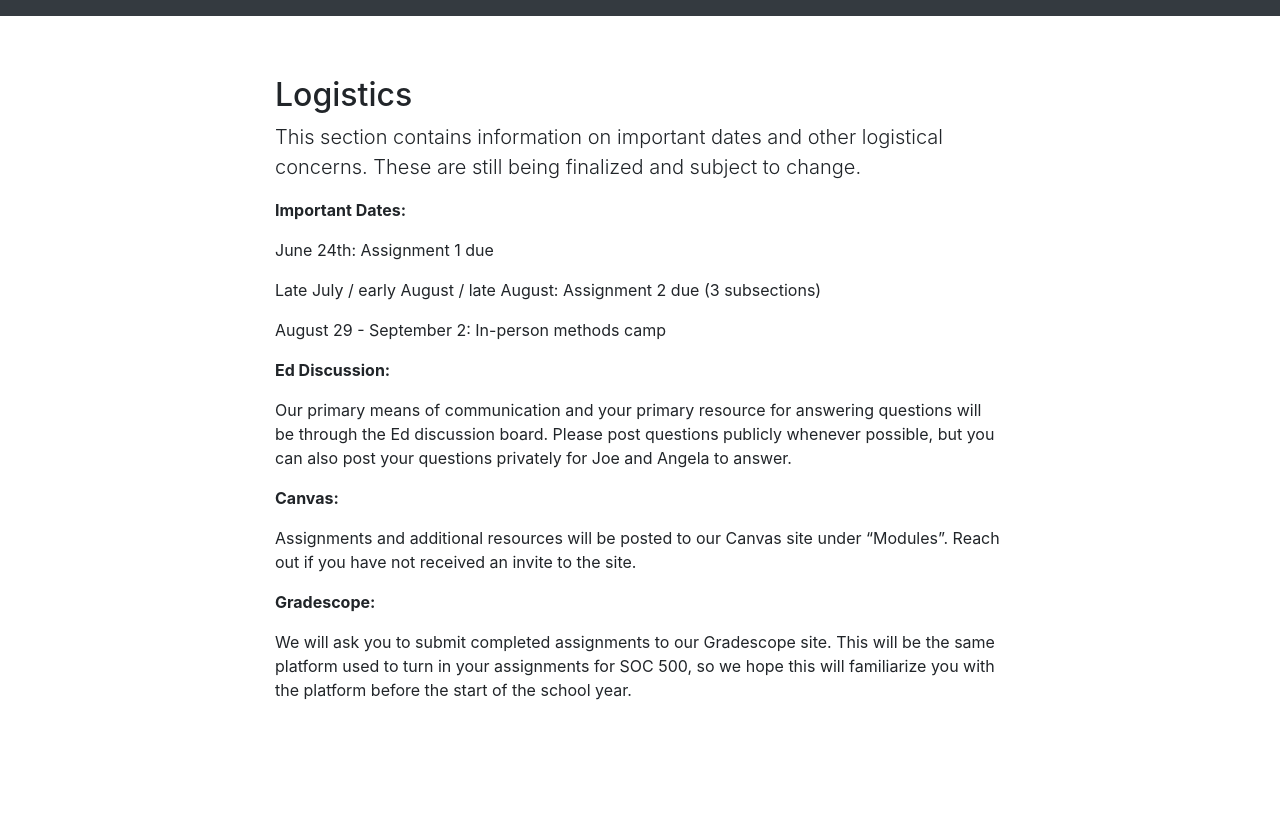
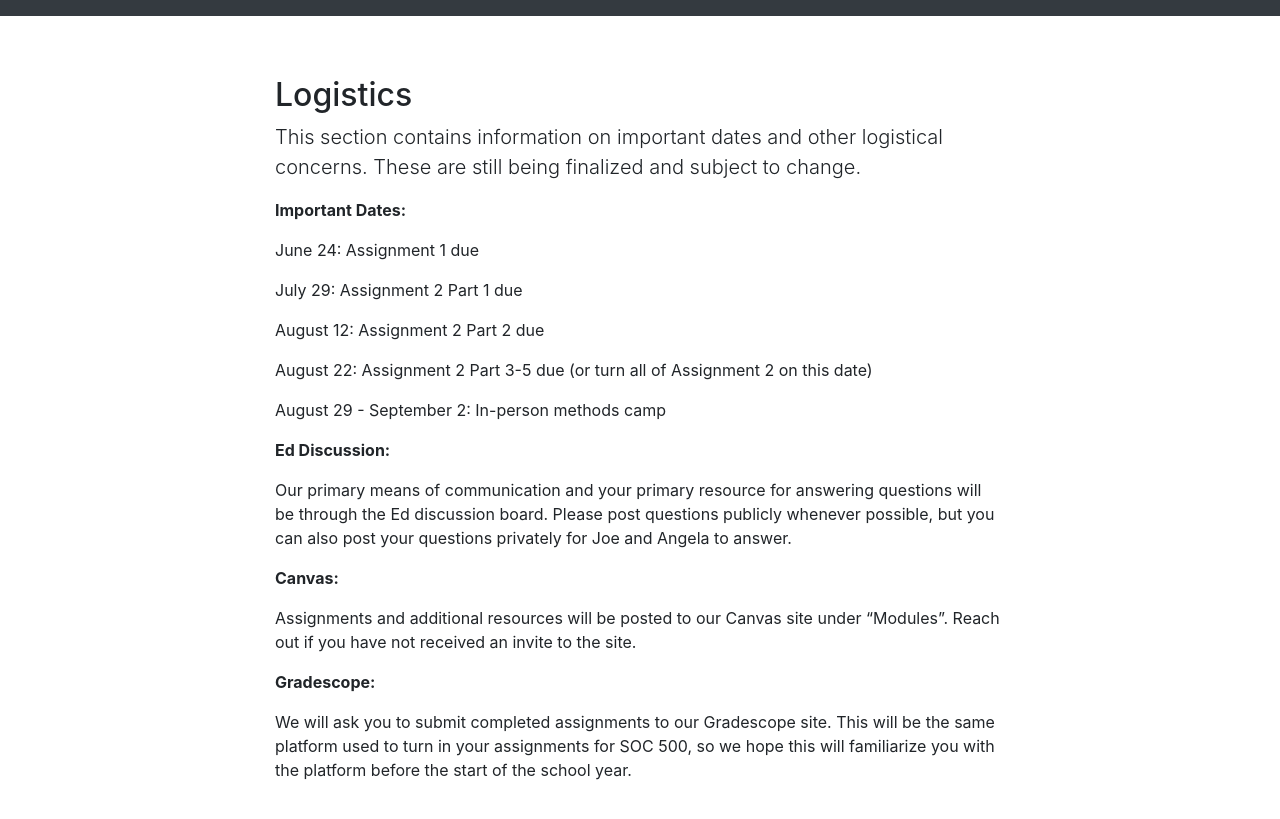
Before and after one commit to bstewart/princeton_methods_camp, a Jekyll site: the page built from logistics.md, in a window 1280 px wide. Shown: the top 819 px of the page. Built offline with Jekyll 4.4.1, drawn with Linux system fonts in a browser that asks for light colours; our own code applies the rules of GitHub Pages for plain Markdown files.

Commit message:
Update Assignment 2 due dates

```diff
--- a/logistics.md
+++ b/logistics.md
@@ -4,9 +4,13 @@ This section contains information on important dates and other logistical concer
 
 **Important Dates:**
 
-June 24th: Assignment 1 due
+June 24: Assignment 1 due
 
-Late July / early August / late August: Assignment 2 due (3 subsections)
+July 29: Assignment 2 Part 1 due
+
+August 12: Assignment 2 Part 2 due
+
+August 22: Assignment 2 Part 3-5 due (or turn all of Assignment 2 on this date)
 
 August 29 - September 2: In-person methods camp
 
```
